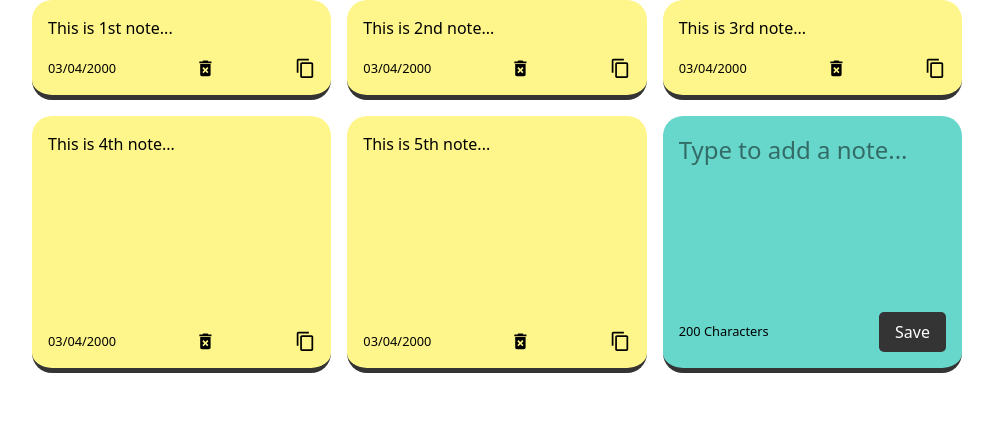
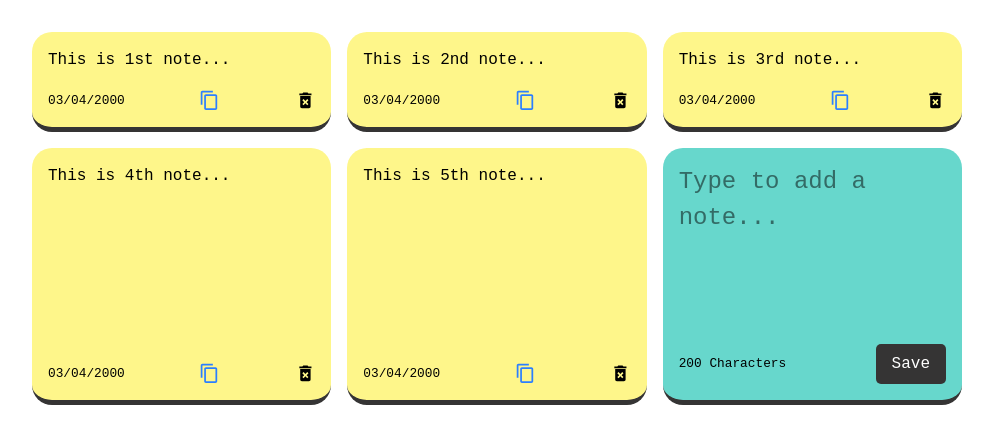
Before and after one commit to omeshapasan2/Flutter-React-Notes-App, a React (Vite) app in the folder hyper-notes-react/: page /notes in a window 1280 px wide. Shown: the top 444 px of the page, without its empty margins (143-1136 px from the left). Built offline with nearby package versions, Linux system fonts and the light colour scheme.

Commit message:
Font,Icon update

```diff
--- a/hyper-notes-react/src/components/Note.jsx
+++ b/hyper-notes-react/src/components/Note.jsx
@@ -7,16 +7,18 @@ const Note = ( { id, text, date, handleDeleteNote, handleCopyNote } ) => {
             <span>{text}</span>
             <div className="note-footer">
                 <small>{date}</small>
+
+                <MdContentCopy
+                    onClick={() => handleCopyNote(text)}
+                    className="copy-icon text-blue-500 hover:text-blue-700 cursor-pointer transition duration-200"
+                    size="1.3em"
+                />
                 <MdDeleteForever
                     onClick={() => handleDeleteNote(id)}
-                    className="delete-icon"
+                    className="delete-icon text-black hover:text-red-500 active:scale-90 cursor-pointer transition duration-200"
                     size="1.3em"
                 />
-                <MdContentCopy
-                    onClick={() => handleCopyNote(text)}
-                    className="copy-icon"
-                    size="1.3em"
-                />
+
             </div>
         </div>
     )
--- a/hyper-notes-react/src/index.css
+++ b/hyper-notes-react/src/index.css
@@ -1,6 +1,11 @@
 @import "tailwindcss";
 
+body{
+    font-family: 'Courier New', Courier, monospace;
+}
+
 .notes-bg{
+    padding-top: 2rem;
     max-width: 960px;
     margin-right: auto;
     margin-left: auto;
```
